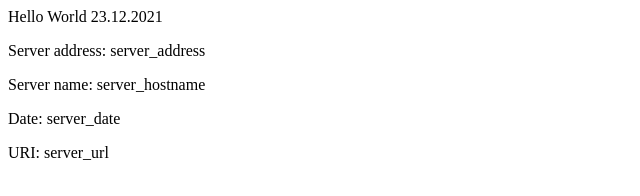
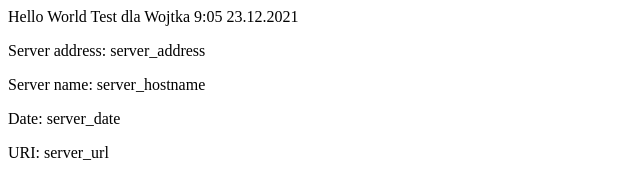
Before and after one commit to dpermus/eks-example, a plain HTML site: page src/index.html in a window 1280 px wide. Shown: the whole page, without its empty margins (0-640 px from the left). Drawn offline with Linux system fonts and the light colour scheme.

Commit message:
checking update

```diff
--- a/src/index.html
+++ b/src/index.html
@@ -1,8 +1,8 @@
 <head>
-<title>Hello Updated  8:55</title>
+<title>Hello Updated  Test dla Wojtka 9:05 23.12.2021</title>
 </head>
 <div class="info">
-<h>Hello World 23.12.2021</h>
+<h>Hello World Test dla Wojtka 9:05 23.12.2021</h>
 <p><span>Server&nbsp;address:</span> <span>server_address</span></p>
 <p><span>Server&nbsp;name:</span> <span>server_hostname</span></p>
 <p class="smaller"><span>Date:</span> <span>server_date</span></p>
```
